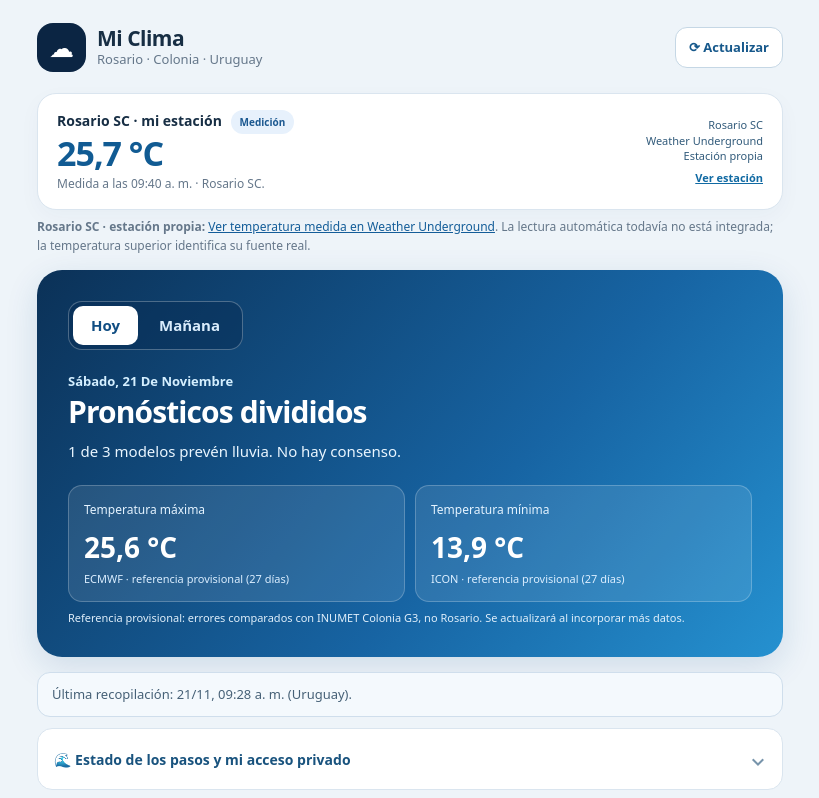
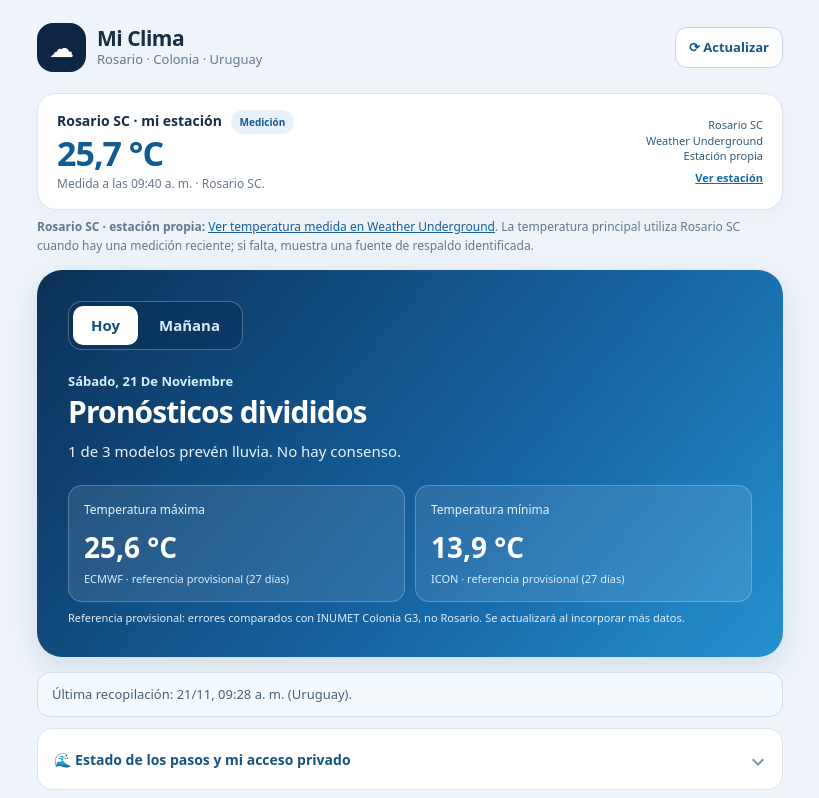
Before and after one commit to super18rosario/mi-clima-rosario, a plain HTML site: page index.html in a window 1280 px wide. Shown: the top 798 px of the page, without its empty margins (230-1049 px from the left). Drawn offline with Linux system fonts and the light colour scheme; no server answers.

Commit message:
Corregir texto de integración Rosario SC ya operativa

```diff
--- a/index.html
+++ b/index.html
@@ -85,7 +85,7 @@ Estaciones cercanas a Rosario</div>
    <a id="now-link" href="https://www.inumet.gub.uy/tiempo/estaciones-meteorologicas-automaticas" target="_blank" rel="noopener noreferrer">Ver observaciones</a>
   </div>
 </section>
-<p class="tiny" style="margin:-8px 0 15px"><strong>Rosario SC · estación propia:</strong> <a href="https://www.wunderground.com/dashboard/pws/IROSAR145" target="_blank" rel="noopener noreferrer">Ver temperatura medida en Weather Underground</a>. La lectura automática todavía no está integrada; la temperatura superior identifica su fuente real.</p>
+<p class="tiny" style="margin:-8px 0 15px"><strong>Rosario SC · estación propia:</strong> <a href="https://www.wunderground.com/dashboard/pws/IROSAR145" target="_blank" rel="noopener noreferrer">Ver temperatura medida en Weather Underground</a>. La temperatura principal utiliza Rosario SC cuando hay una medición reciente; si falta, muestra una fuente de respaldo identificada.</p>
 <section class="hero" aria-label="Resumen meteorológico">
 <div class="tabs" role="tablist" aria-label="Elegir día"><button id="today" role="tab" aria-selected="true" type="button">Hoy</button><button id="tomorrow" role="tab" aria-selected="false" type="button">Mañana</button></div>
 <div class="day" id="day">Esperando datos</div><h2 class="answer" id="headline">Buscando pronósticos…</h2><p class="explain" id="agreement">Los datos se consultan desde un servidor, no desde tu teléfono.</p>
```
